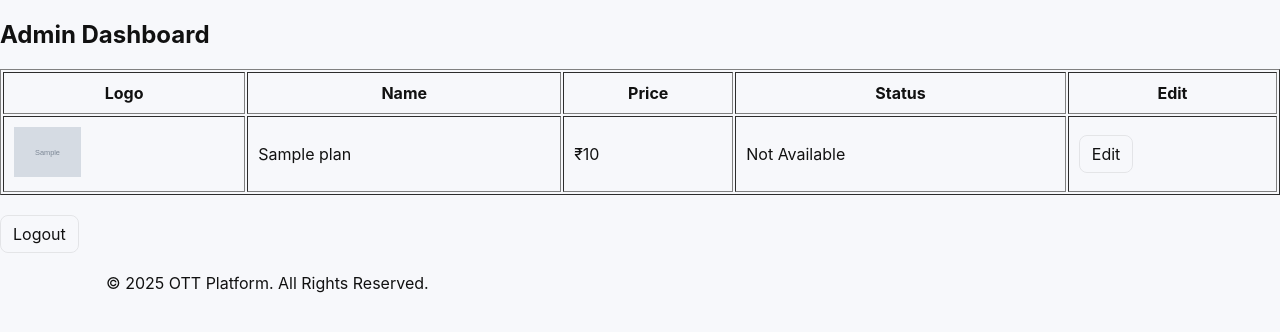
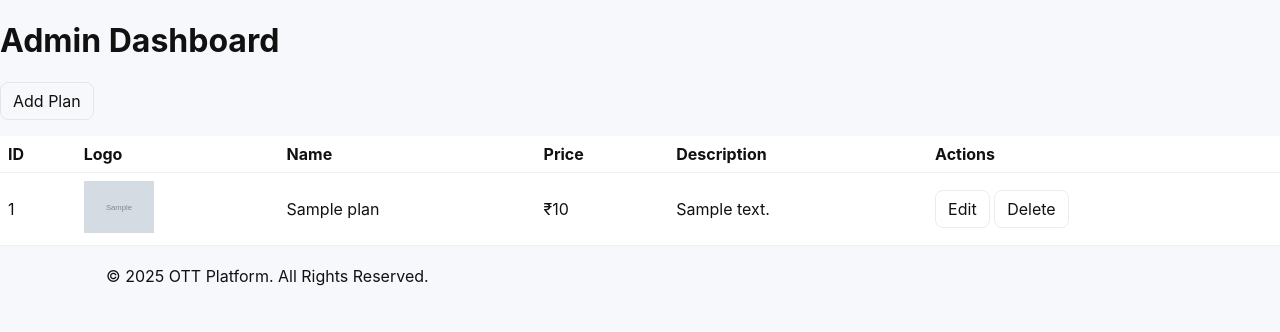
Before and after one commit to kafeelk528-ship-it/ott-minor-fixed, a Flask app: template templates/admin_dashboard.html in a window 1280 px wide. Shown: the part 165-497 px from the top of the page. Run offline with Flask 3, Linux system fonts and the light colour scheme; the template is opened without the code that fills it: most values are stand-ins (such as "Sample title", 1, 10 or a date in 2020); grey boxes marked "Sample" are stand-in pictures.

Commit message:
Update admin_dashboard.html

```diff
--- a/templates/admin_dashboard.html
+++ b/templates/admin_dashboard.html
@@ -1,29 +1,37 @@
 {% extends "base.html" %}
 {% block content %}
 
-<h2>Admin Dashboard</h2>
+<h1>Admin Dashboard</h1>
 
-<table border="1" cellpadding="10" width="100%">
+<p><a class="btn" href="{{ url_for('admin_add') }}">Add Plan</a></p>
+
+<table class="admin-table">
+    <thead>
         <tr>
+            <th>ID</th>
             <th>Logo</th>
             <th>Name</th>
             <th>Price</th>
-        <th>Status</th>
-        <th>Edit</th>
+            <th>Description</th>
+            <th>Actions</th>
         </tr>
+    </thead>
 
-    {% for p in plans %}
+    <tbody>
+        {% for plan in data.plans %}
         <tr>
-        <td><img src="{{ url_for('static', filename='img/' + p.logo) }}" style="height:50px;"></td>
-        <td>{{ p.name }}</td>
-        <td>₹{{ p.price }}</td>
-        <td>{{ "Available" if p.available else "Not Available" }}</td>
-        <td><a href="/admin/edit/{{ p.id }}" class="btn">Edit</a></td>
+            <td>{{ plan.id }}</td>
+            <td><img src="{{ url_for('static', filename='img/' + plan.logo) }}" width="70"></td>
+            <td>{{ plan.name }}</td>
+            <td>₹{{ plan.price }}</td>
+            <td>{{ plan.desc }}</td>
+            <td>
+                <a class="btn small" href="/admin_edit/{{ plan.id }}">Edit</a>
+                <a class="btn small danger" href="/admin_delete/{{ plan.id }}">Delete</a>
+            </td>
         </tr>
         {% endfor %}
+    </tbody>
 </table>
 
-<br>
-<a href="/admin/logout" class="btn-red btn">Logout</a>
-
 {% endblock %}
```
Lines whose indentation alone changed are shown as unchanged.
